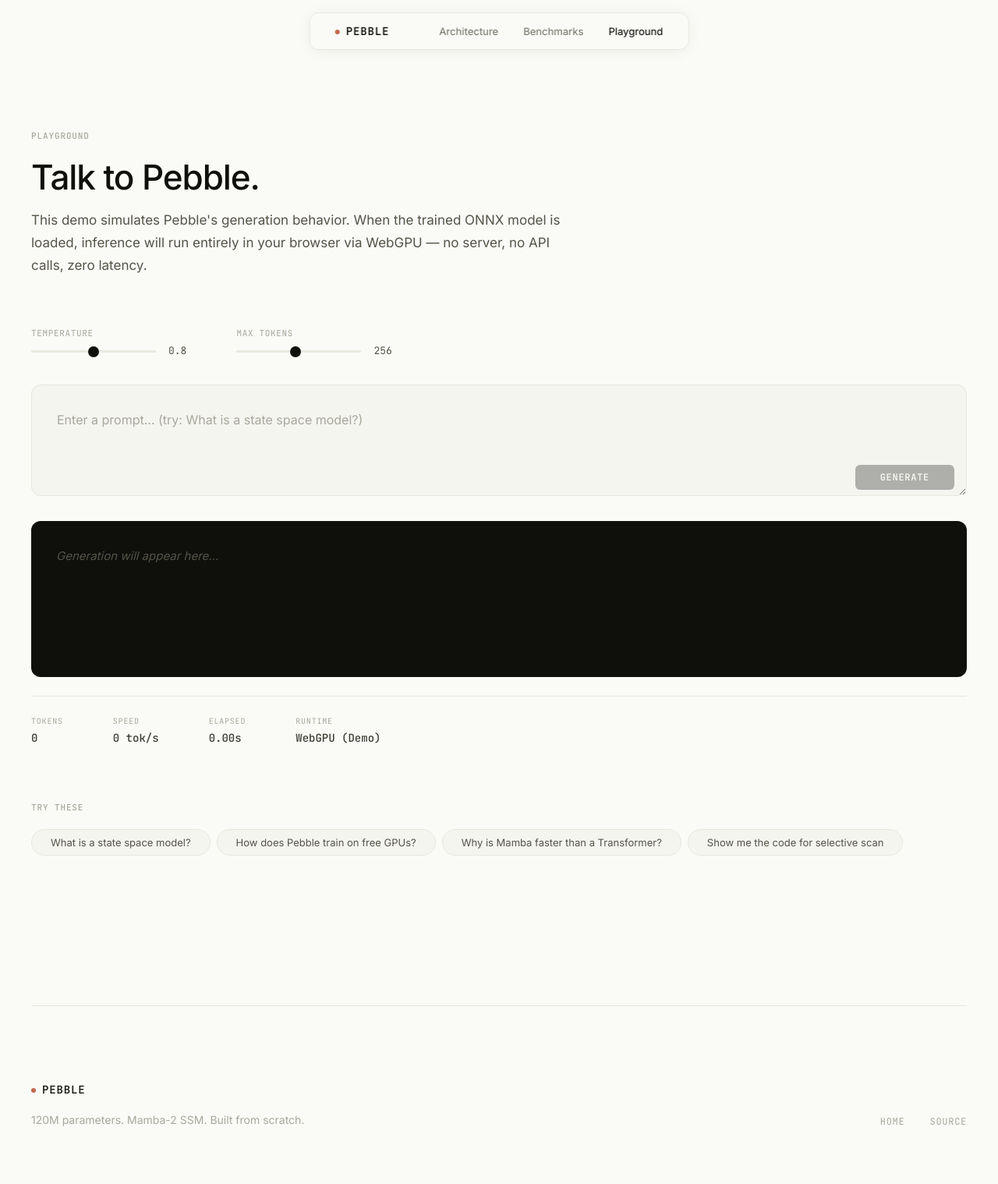
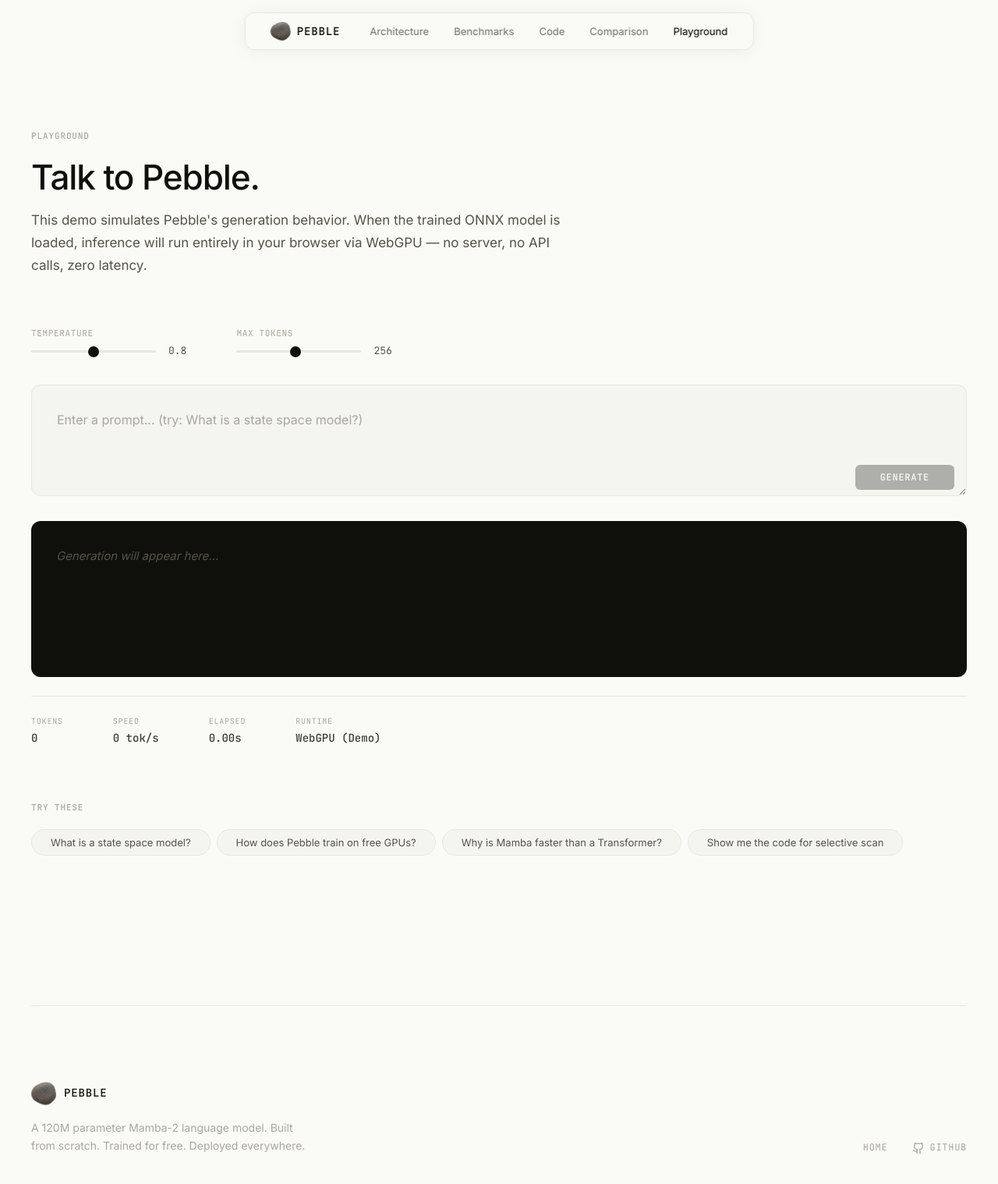
Before and after one commit to Atharva0808/pebble, a Next.js app in the folder web/: page /playground in a window 1280 px wide. Shown: the top 1518 px of the page at 78% size. Built offline with nearby package versions, Linux system fonts and the light colour scheme.

Commit message:
fix: sync playground navbar and footer with landing page

```diff
--- a/web/app/playground/page.tsx
+++ b/web/app/playground/page.tsx
@@ -3,6 +3,7 @@
 import { useState, useRef, useCallback } from "react";
 import { motion } from "framer-motion";
 import Link from "next/link";
+import Image from "next/image";
 
 const fadeUp = {
   hidden: { opacity: 0, y: 20 },
@@ -96,8 +97,8 @@ export default function PlaygroundPage() {
     <>
       {/* ── Navigation ────────────────────────────────────────────── */}
       <nav className="nav">
-        <Link href="/" className="nav-logo">
-          <span className="nav-dot" />
+        <Link href="/" className="nav-logo" style={{ display: "flex", alignItems: "center", gap: "8px" }}>
+          <Image src="/pebble_logo_v3.png" alt="Pebble Logo" width={26} height={26} priority />
           Pebble
         </Link>
         <ul className="nav-links">
@@ -106,6 +107,12 @@ export default function PlaygroundPage() {
           </li>
           <li>
             <Link href="/#benchmarks">Benchmarks</Link>
+          </li>
+          <li>
+            <Link href="/#code">Code</Link>
+          </li>
+          <li>
+            <Link href="/#comparison">Comparison</Link>
           </li>
           <li>
             <Link href="/playground" style={{ color: "var(--stone-950)" }}>
@@ -283,18 +290,33 @@ export default function PlaygroundPage() {
       <footer className="footer container">
         <div className="footer-content">
           <div className="footer-left">
-            <div className="footer-logo">
-              <span className="nav-dot" />
+            <div className="footer-logo" style={{ display: "flex", alignItems: "center", gap: "10px" }}>
+              <Image src="/pebble_logo_v3.png" alt="Pebble Logo" width={32} height={32} />
               Pebble
             </div>
             <p className="footer-tagline">
-              120M parameters. Mamba-2 SSM. Built from scratch.
+              A 120M parameter Mamba-2 language model. Built from scratch.
+              Trained for free. Deployed everywhere.
             </p>
           </div>
           <div className="footer-links">
             <Link href="/">Home</Link>
-            <a href="https://github.com" target="_blank" rel="noopener">
-              Source
+            <a href="https://github.com/Atharva0808/pebble" target="_blank" rel="noopener" style={{ display: "flex", alignItems: "center", gap: "6px" }}>
+              <svg
+                xmlns="http://www.w3.org/2000/svg"
+                width="16"
+                height="16"
+                viewBox="0 0 24 24"
+                fill="none"
+                stroke="currentColor"
+                strokeWidth="2"
+                strokeLinecap="round"
+                strokeLinejoin="round"
+              >
+                <path d="M15 22v-4a4.8 4.8 0 0 0-1-3.5c3 0 6-2 6-5.5.08-1.25-.27-2.48-1-3.5.28-1.15.28-2.35 0-3.5 0 0-1 0-3 1.5-2.64-.5-5.36-.5-8 0C6 2 5 2 5 2c-.3 1.15-.3 2.35 0 3.5A5.403 5.403 0 0 0 4 9c0 3.5 3 5.5 6 5.5-.39.49-.68 1.05-.85 1.65-.17.6-.22 1.23-.15 1.85v4" />
+                <path d="M9 18c-4.51 2-5-2-7-2" />
+              </svg>
+              GitHub
             </a>
           </div>
         </div>
```
